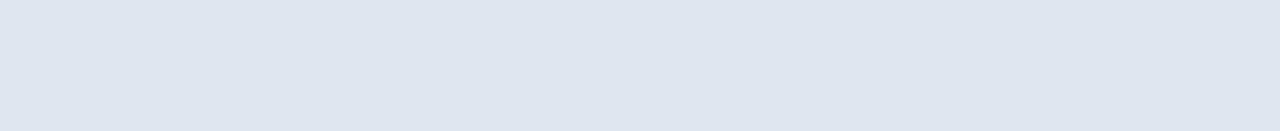
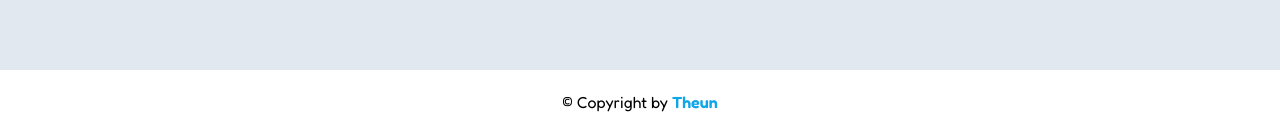
Before and after one commit to sahrulromadi/Wind-Skill-Front-End, a React (Vite) app: page / in a window 1280 px wide. Shown: the part 2998-3129 px from the top of the page. Before the commit the page ends 3084 px from the top, so only its background shows below. Built offline with nearby package versions, Linux system fonts and the light colour scheme.

Commit message:
membuat footer

```diff
--- a/src/components/Footer.jsx
+++ b/src/components/Footer.jsx
@@ -1,7 +1,18 @@
 import React from "react";
 
 const Footer = () => {
-  return <></>;
+  return (
+    <footer>
+      <div className="footer w-full ">
+        <div className="flex items-center justify-center bg-white py-5">
+          <p>
+            &copy; Copyright by{" "}
+            <span className="font-semibold text-sky-500">Theun</span>
+          </p>
+        </div>
+      </div>
+    </footer>
+  );
 };
 
 export default Footer;
--- a/src/pages/HomePage.jsx
+++ b/src/pages/HomePage.jsx
@@ -6,7 +6,7 @@ import { projectApi } from "../data/ProjectApi";
 const HomePage = () => {
   return (
     <main>
-      <div className="container mx-auto px-10 py-36">
+      <div className="container mx-auto px-10 pt-36 pb-32">
         {/* hero section */}
         <section>
           <div className="hero-section mb-24 md:mb-32">
```
